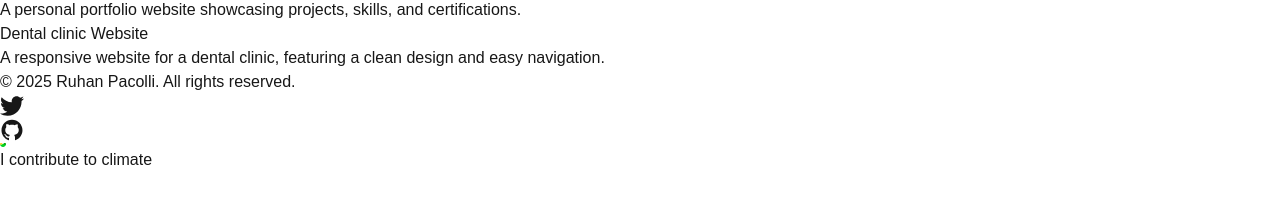
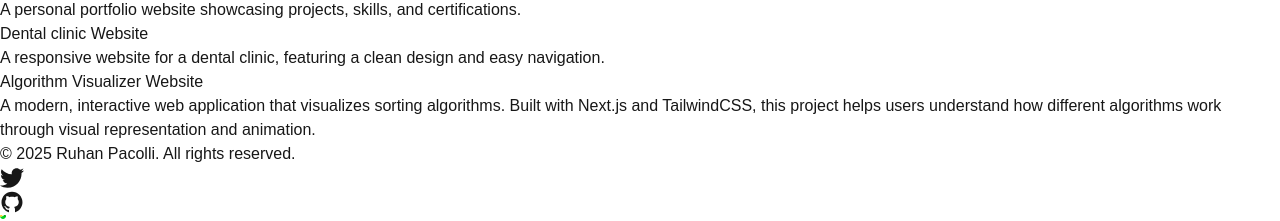
Before and after one commit to Ruhanpaco/Portfolio-illustrative, a Next.js app: page /resume in a window 1280 px wide. Shown: the part 1189-1410 px from the top of the page. Before the commit the page ends 1361 px from the top, so only its background shows below. Built offline with nearby package versions, Linux system fonts and the light colour scheme.

Commit message:
Update page.tsx
added a ne project

```diff
--- a/src/app/resume/page.tsx
+++ b/src/app/resume/page.tsx
@@ -40,6 +40,11 @@ const projects: Project[] = [
     name: 'Dental clinic Website',
     link: 'https://dental-clinic-ivory.vercel.app/',
     description: 'A responsive website for a dental clinic, featuring a clean design and easy navigation.',
+  },
+  {
+    name: ' Algorithm Visualizer Website',
+    link: 'https://algorithm-visualizer-three-omega.vercel.app/',
+    description: 'A modern, interactive web application that visualizes sorting algorithms. Built with Next.js and TailwindCSS, this project helps users understand how different algorithms work through visual representation and animation.',
   },
 ];
 
```
